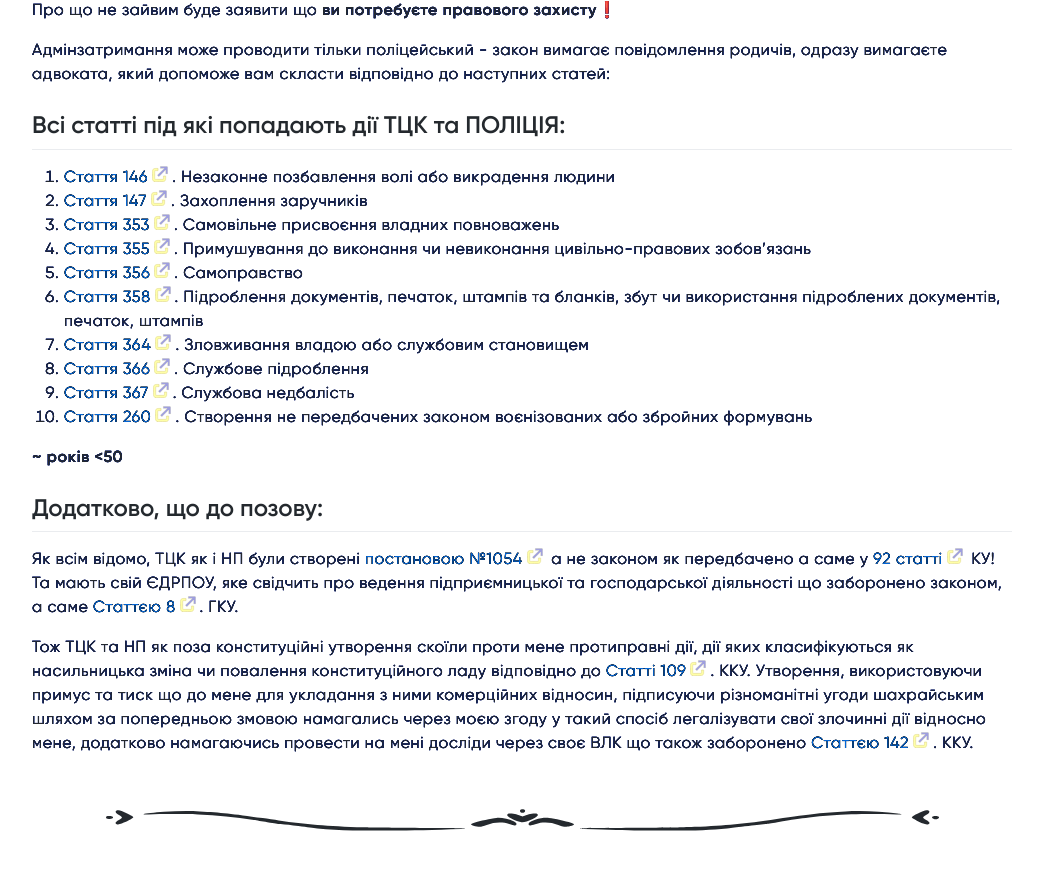
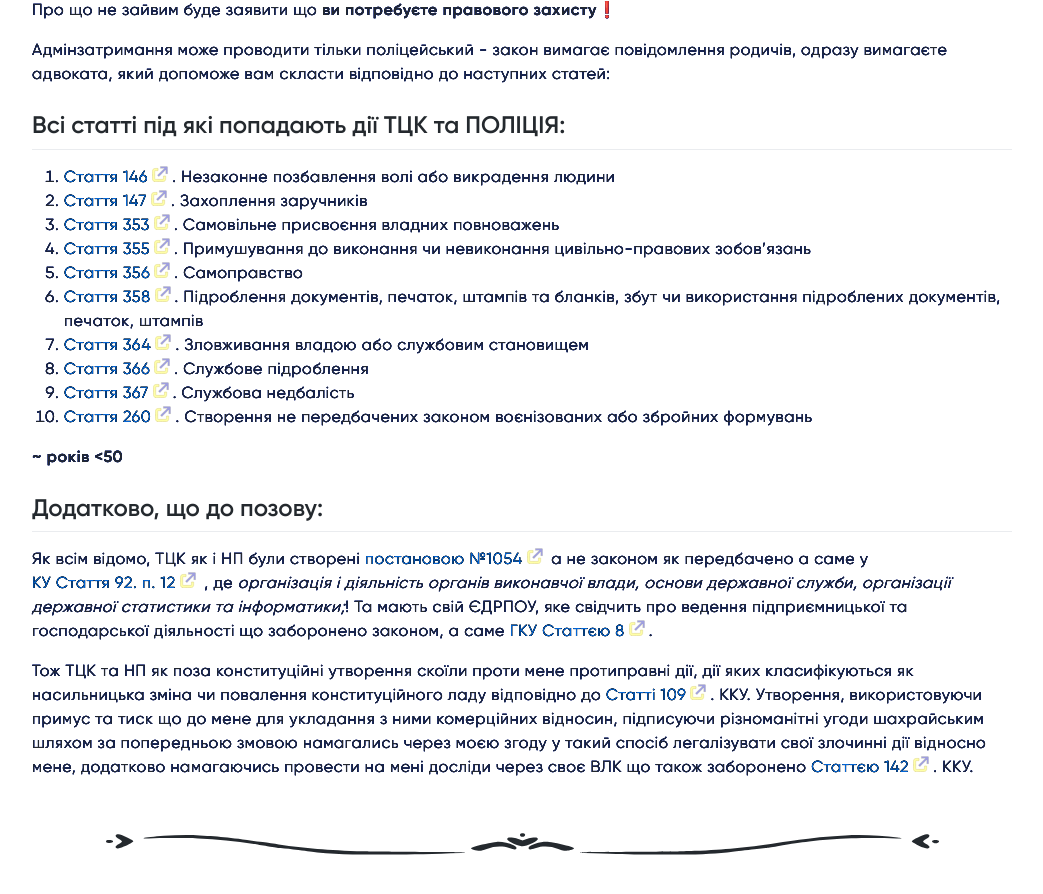
Before and after one commit to my-ihq-prf/voleviyavlennya, a Jekyll site: the page built from docs/pages/guide/pamyatka.md, in a window 1280 px wide and 900 px high, scrolled down 1350 px. Shown: the top 894 px of the window, without its empty margins (118-1161 px from the left). Built offline with Jekyll 4.4.1, drawn with Linux system fonts in a browser that asks for light colours; some web fonts are replaced; our own code applies the rules of GitHub Pages for plain Markdown files.

Commit message:
main ✨ home commit

```diff
--- a/docs/pages/guide/pamyatka.md
+++ b/docs/pages/guide/pamyatka.md
@@ -63,6 +63,6 @@
 
 ## Додатково, що до позову:
 
-Як всім відомо, ТЦК як і НП були створені [постановою №1054](https://zakon.rada.gov.ua/laws/show/1054-2007-%D0%BF#Text) а не законом як передбачено а саме у [92 статті](https://www.president.gov.ua/ua/documents/constitution/konstituciya-ukrayini-rozdil-iv#:~:text=12%29%20%D0%BE%D1%80%D0%B3%D0%B0%D0%BD%D1%96%D0%B7%D0%B0%D1%86%D1%96%D1%8F%20%D1%96%20%D0%B4%D1%96%D1%8F%D0%BB%D1%8C%D0%BD%D1%96%D1%81%D1%82%D1%8C%20%D0%BE%D1%80%D0%B3%D0%B0%D0%BD%D1%96%D0%B2%20%D0%B2%D0%B8%D0%BA%D0%BE%D0%BD%D0%B0%D0%B2%D1%87%D0%BE%D1%97%20%D0%B2%D0%BB%D0%B0%D0%B4%D0%B8%2C%20%D0%BE%D1%81%D0%BD%D0%BE%D0%B2%D0%B8%20%D0%B4%D0%B5%D1%80%D0%B6%D0%B0%D0%B2%D0%BD%D0%BE%D1%97%20%D1%81%D0%BB%D1%83%D0%B6%D0%B1%D0%B8) КУ! Та мають свій ЄДРПОУ, яке свідчить про ведення підприємницької та господарської діяльності що заборонено законом, а саме [Статтєю 8](https://zakon.rada.gov.ua/laws/show/436-15#n48). ГКУ.
+Як всім відомо, ТЦК як і НП були створені [постановою №1054](https://zakon.rada.gov.ua/laws/show/1054-2007-%D0%BF#Text) а не законом як передбачено а саме у [КУ Стаття 92. п. 12](https://zakon.rada.gov.ua/rada/show/254%D0%BA/96-%D0%B2%D1%80#n4542) , де _організація і діяльність органів виконавчої влади, основи державної служби, організації державної статистики та інформатики;_! Та мають свій ЄДРПОУ, яке свідчить про ведення підприємницької та господарської діяльності що заборонено законом, а саме [ГКУ Статтєю 8](https://zakon.rada.gov.ua/laws/show/436-15#n48).
 
 Тож ТЦК та НП як поза конституційні утворення скоїли проти мене протиправні дії, дії яких класифікуються як насильницька зміна чи повалення конституційного ладу відповідно до [Статті 109](https://zakon.rada.gov.ua/laws/show/2341-14#n690). ККУ. Утворення, використовуючи примус та тиск що до мене для укладання з ними комерційних відносин, підписуючи різноманітні угоди шахрайським шляхом за попередньою змовою намагались через моєю згоду у такий спосіб легалізувати свої злочинні дії відносно мене, додатково намагаючись провести на мені досліди через своє ВЛК що також заборонено [Статтєю 142](https://zakon.rada.gov.ua/laws/show/2341-14#n900). ККУ.
```
Also changed, not shown: docs/pages/you_tube/zhenchina-l-a-r-i-s-a/k1-chelovekgrazhdanin-statusy-i-pravosubuektnost-katerina-nechiporenko-iyerarhiya-prava-v-sviti/index.md (+1 -1 lines).
